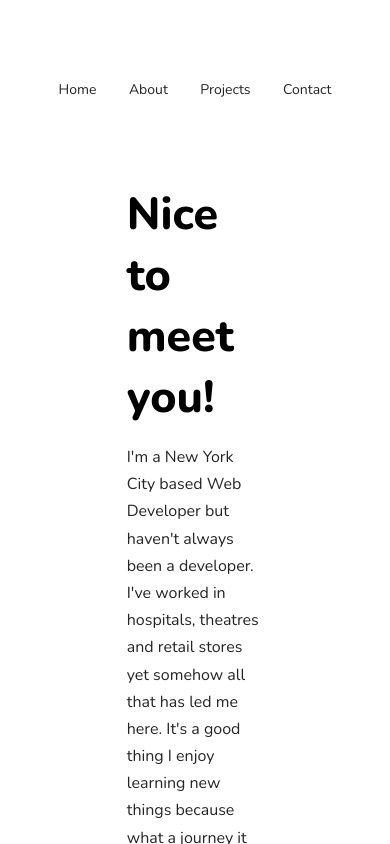
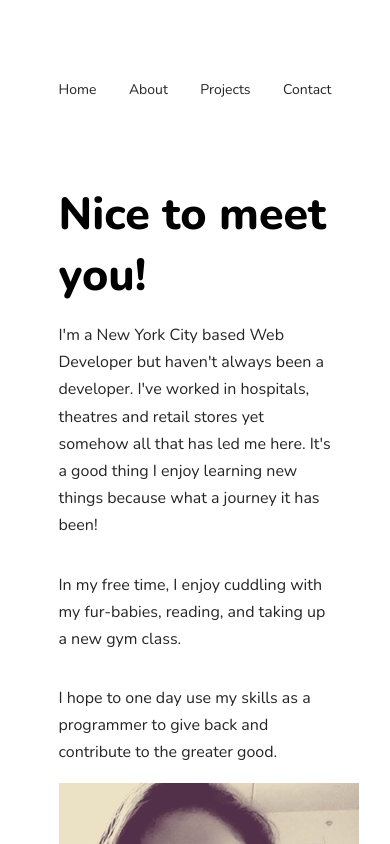
Before and after one commit to Awilda/portfolio-4-0, a React app: page /about in a window 390 px wide. Shown: the top 844 px of the page. Built offline with nearby package versions, Linux system fonts and the light colour scheme; a web font is replaced by a local one.

Commit message:
edit mobile text in about page

```diff
--- a/src/styles/about.scss
+++ b/src/styles/about.scss
@@ -22,6 +22,9 @@
         line-height: 1.7;
         font-size: 16px;
         color: #252525;
+      }
+      @media screen and (max-width: 600px)  {
+        width: 100%;
       }
     }
 
```
